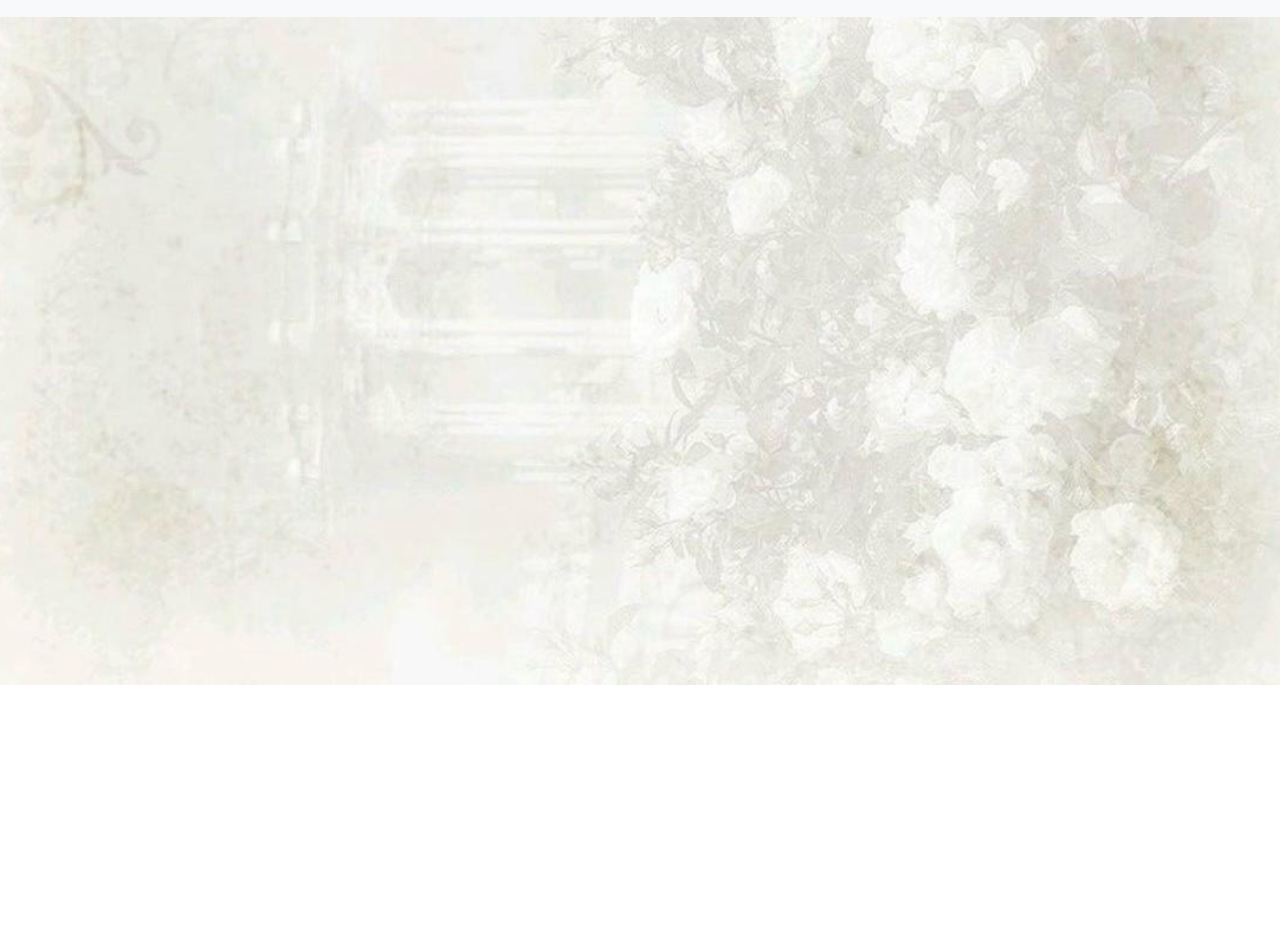
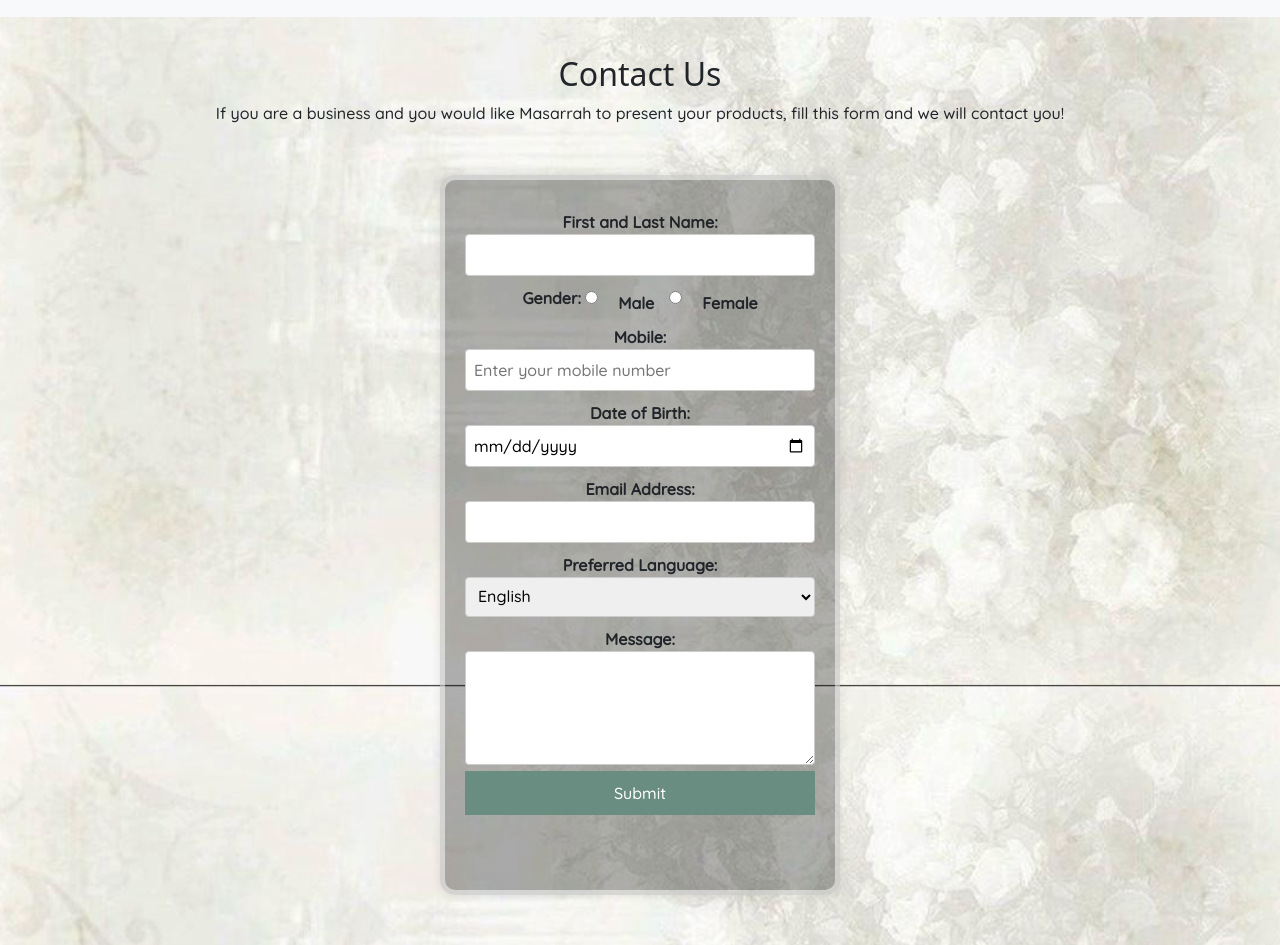
Before and after one commit to ahadgalqahtani/WebDevProject, a plain HTML site: page contactUs.html in a window 1280 px wide. Shown: the part 115-1060 px from the top of the page. Before the commit the page ends 800 px from the top, so only its background shows below. Drawn offline with nearby package versions, Linux system fonts and the light colour scheme.

Commit message:
contactUsPage

```diff
--- a/contactUs.html
+++ b/contactUs.html
@@ -1,22 +1,30 @@
 <!doctype html>
 <html lang="en">
-  <head>
+
+<head>
     <meta charset="utf-8">
     <meta name="viewport" content="width=device-width, initial-scale=1">
     <title>Home</title>
     <link rel="stylesheet" href="style.css">
-    <link href="https://fonts.googleapis.com/css2?family=Dancing+Script:wght@400;600&family=Quicksand:wght@300;500&display=swap" rel="stylesheet">
-    <link href="https://cdn.jsdelivr.net/npm/bootstrap@5.3.3/dist/css/bootstrap.min.css" rel="stylesheet" integrity="sha384-QWTKZyjpPEjISv5WaRU9OFeRpok6YctnYmDr5pNlyT2bRjXh0JMhjY6hW+ALEwIH" crossorigin="anonymous">
-  </head>
-  <body>
-    <script src="https://cdn.jsdelivr.net/npm/bootstrap@5.3.3/dist/js/bootstrap.bundle.min.js" integrity="sha384-YvpcrYf0tY3lHB60NNkmXc5s9fDVZLESaAA55NDzOxhy9GkcIdslK1eN7N6jIeHz" crossorigin="anonymous"></script>
+    <link
+        href="https://fonts.googleapis.com/css2?family=Dancing+Script:wght@400;600&family=Quicksand:wght@300;500&display=swap"
+        rel="stylesheet">
+    <link href="https://cdn.jsdelivr.net/npm/bootstrap@5.3.3/dist/css/bootstrap.min.css" rel="stylesheet"
+        integrity="sha384-QWTKZyjpPEjISv5WaRU9OFeRpok6YctnYmDr5pNlyT2bRjXh0JMhjY6hW+ALEwIH" crossorigin="anonymous">
+</head>
+
+<body>
+    <script src="https://cdn.jsdelivr.net/npm/bootstrap@5.3.3/dist/js/bootstrap.bundle.min.js"
+        integrity="sha384-YvpcrYf0tY3lHB60NNkmXc5s9fDVZLESaAA55NDzOxhy9GkcIdslK1eN7N6jIeHz"
+        crossorigin="anonymous"></script>
     <!-- Navbar -->
     <nav class="navbar navbar-expand-lg bg-light fixed-top">
         <div class="container-fluid">
             <a class="navbar-brand" href="index.html">
                 <img src="logo.png" alt="logo" width="35%">
             </a>
-            <button class="navbar-toggler" type="button" data-bs-toggle="collapse" data-bs-target="#navbarNav" aria-controls="navbarNav" aria-expanded="false" aria-label="Toggle navigation">
+            <button class="navbar-toggler" type="button" data-bs-toggle="collapse" data-bs-target="#navbarNav"
+                aria-controls="navbarNav" aria-expanded="false" aria-label="Toggle navigation">
                 <span class="navbar-toggler-icon"></span>
             </button>
             <div class="collapse navbar-collapse" id="navbarNav">
@@ -34,5 +42,45 @@
             </div>
         </div>
     </nav>
+    <!-- Contact Us Form -->
+    <h2 class="contactHeader">Contact Us</h2>
+    <p>If you are a business and you would like Masarrah to present your products, fill this form and we will contact you!</p>
+
+    <form action="process_form.php" method="POST">
+        <label for="name">First and Last Name:</label>
+        <input type="text" id="name" name="name" required>
+
+        <label for="gender">Gender:</label>
+        <div class="gender-options">
+            <input type="radio" id="male" name="gender" value="Male" required>
+            <label for="male">Male</label>
+
+            <input type="radio" id="female" name="gender" value="Female" required>
+            <label for="female">Female</label>
+        </div>
+        <br>
+        <label for="mobile">Mobile:</label>
+        <input type="tel" id="mobile" name="mobile" pattern="[0-9]{10,15}" placeholder="Enter your mobile number"
+            required>
+
+        <label for="dob">Date of Birth:</label>
+        <input type="date" id="dob" name="dob" required>
+
+        <label for="email">Email Address:</label>
+        <input type="email" id="email" name="email" required>
+
+        <label for="language">Preferred Language:</label>
+        <select id="language" name="language" required>
+            <option value="English">English</option>
+            <option value="Arabic">Arabic</option>
+            <option value="French">French</option>
+        </select>
+
+        <label for="message">Message:</label>
+        <textarea id="message" name="message" rows="4" required></textarea>
+
+        <button type="submit">Submit</button>
+    </form>
 </body>
+
 </html>
--- a/style.css
+++ b/style.css
@@ -65,7 +65,7 @@ h5 {
     font-family: 'Dancing Script', cursive; /* Cute, fancy font for headings */
 }
 
-/* Style the carousel container */
+/* Style the carousel container In Home Page */
 #infoCarousel {
     margin: 50px auto; /* Adjust margin to center it */
     width: 80%; /* Adjust width */
@@ -92,3 +92,73 @@ h5 {
     height: auto;
     border-radius: 10px; /* Rounded corners */
 }
+
+/* Contact Us Page */
+/* Centering the Form */
+.contactHeader{
+    margin-top: 130px;
+    text-align: center;
+}
+p{
+    font-family: 'Quicksand', sans-serif;
+    text-align: center;
+
+}
+
+form {
+    margin: 50px auto; /* Adjust margin to center it */
+    width: 80%; /* Adjust width */
+    height: 90vh;
+    border: 5px solid rgba(255, 255, 255, 0.5); /* Semi-transparent white border */
+    border-radius: 15px; /* Rounded corners */
+    background: rgba(0, 0, 0, 0.3); /* Slightly transparent background */
+    padding: 20px;
+    box-shadow: 0 0 10px rgba(0, 0, 0, 0.1);
+    max-width: 400px;
+    text-align: center;
+    font-family: 'Quicksand', sans-serif;
+}
+
+/* Form Label Styling */
+label {
+    font-weight: bold;
+    display: block;
+    margin-top: 10px;
+}
+
+/* Input and Select Styling */
+input, select, textarea {
+    width: 100%;
+    padding: 8px;
+    margin-top: 5px;
+    border: 1px solid #ccc;
+    border-radius: 4px;
+}
+
+/* Radio Buttons Styling */
+.gender-options {
+    display: inline-flex;
+    align-items: center;
+    gap: 15px;
+}
+
+.gender-options input {
+    margin: 0 5px 0 0; /* Adds spacing between the radio button and label */
+}
+
+/* Button Styling */
+button {
+    margin-top: 15px;
+    width: 100%;
+    padding: 10px;
+    background: #698d80;
+    color: white;
+    border: none;
+    border-radius: 4px;
+    cursor: pointer;
+    font-size: 16px;
+}
+
+button:hover {
+    background: #698d80;
+}
```
Also changed, not shown: index.html (+17 -8 lines).
